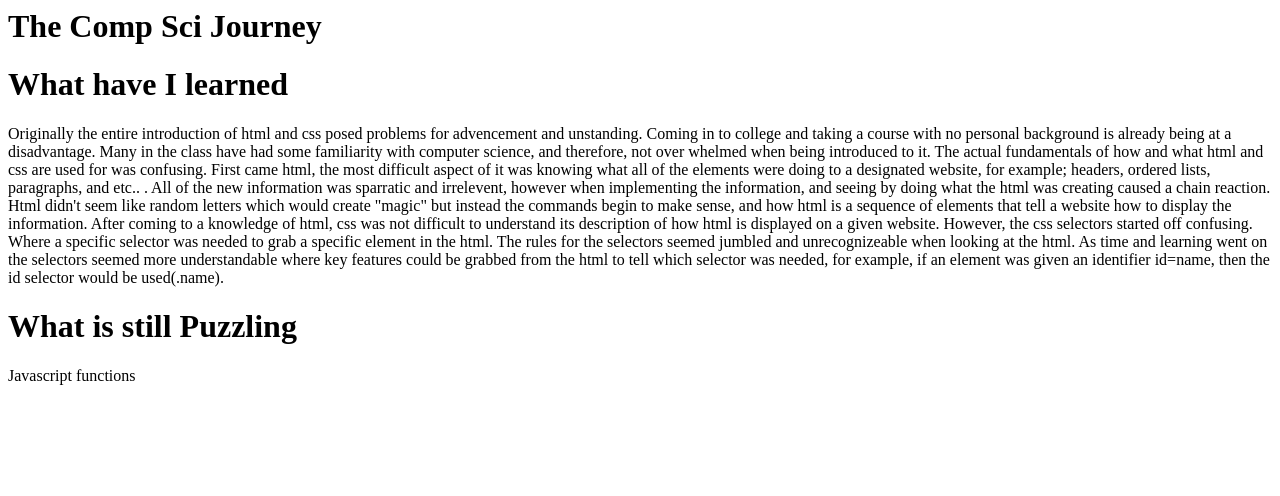
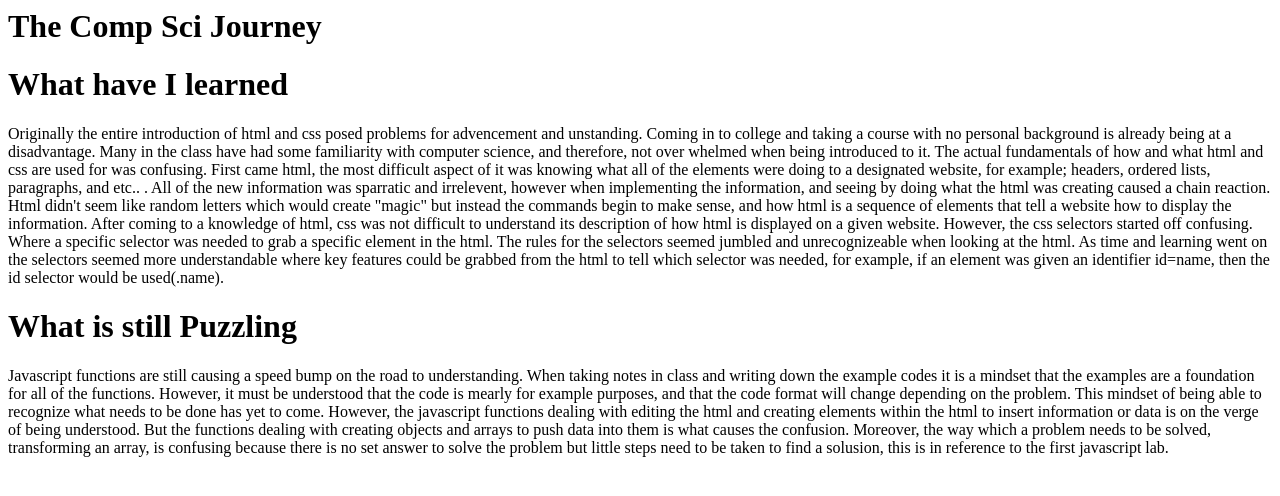
Before and after one commit to asasmith3434/Understanding, a plain HTML site: page index.html in a window 1280 px wide. Drawn offline with Linux system fonts and the light colour scheme.

Commit message:
Update index.html

```diff
--- a/index.html
+++ b/index.html
@@ -16,4 +16,13 @@ if an element was given an identifier id=name, then the id selector would be use
 </p>
 <h1> What is still Puzzling </h1>
 <p>
-Javascript functions
+Javascript functions are still causing a speed bump on the road to understanding. When taking notes in class and writing down the example
+  codes it is a mindset that the examples are a foundation for all of the functions. However, it must be understood that the code is mearly for
+  example purposes, and that the code format will change depending on the problem. This mindset of being able to recognize what needs to be done
+  has yet to come. However, the javascript functions dealing with editing the html and creating elements within the html to insert information
+  or data is on the verge of being understood. But the functions dealing with creating objects and arrays to push data into them is what causes the
+  confusion. Moreover, the way which a problem needs to be solved, transforming an array, is confusing because there is no set answer to solve
+  the problem but little steps need to be taken to find a solusion, this is in reference to the first javascript lab.
+  </p>
+  </body>
+</html>
```
